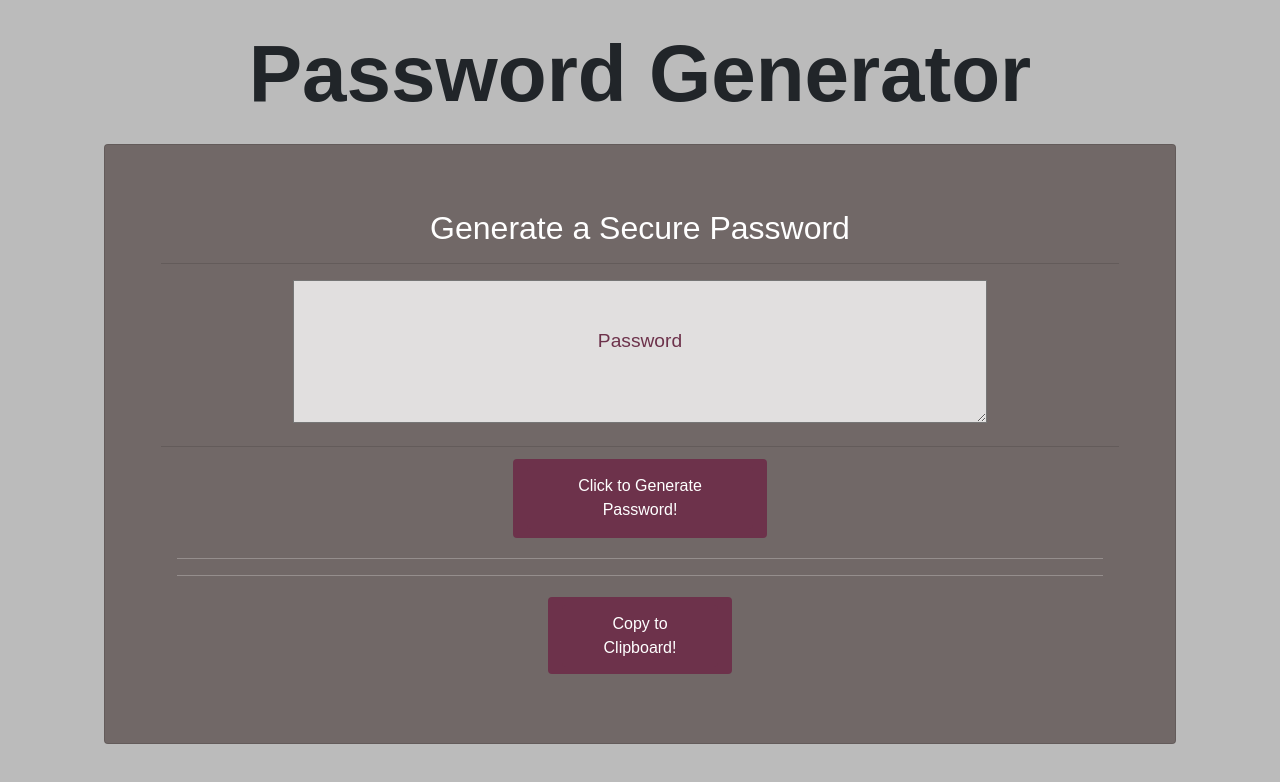
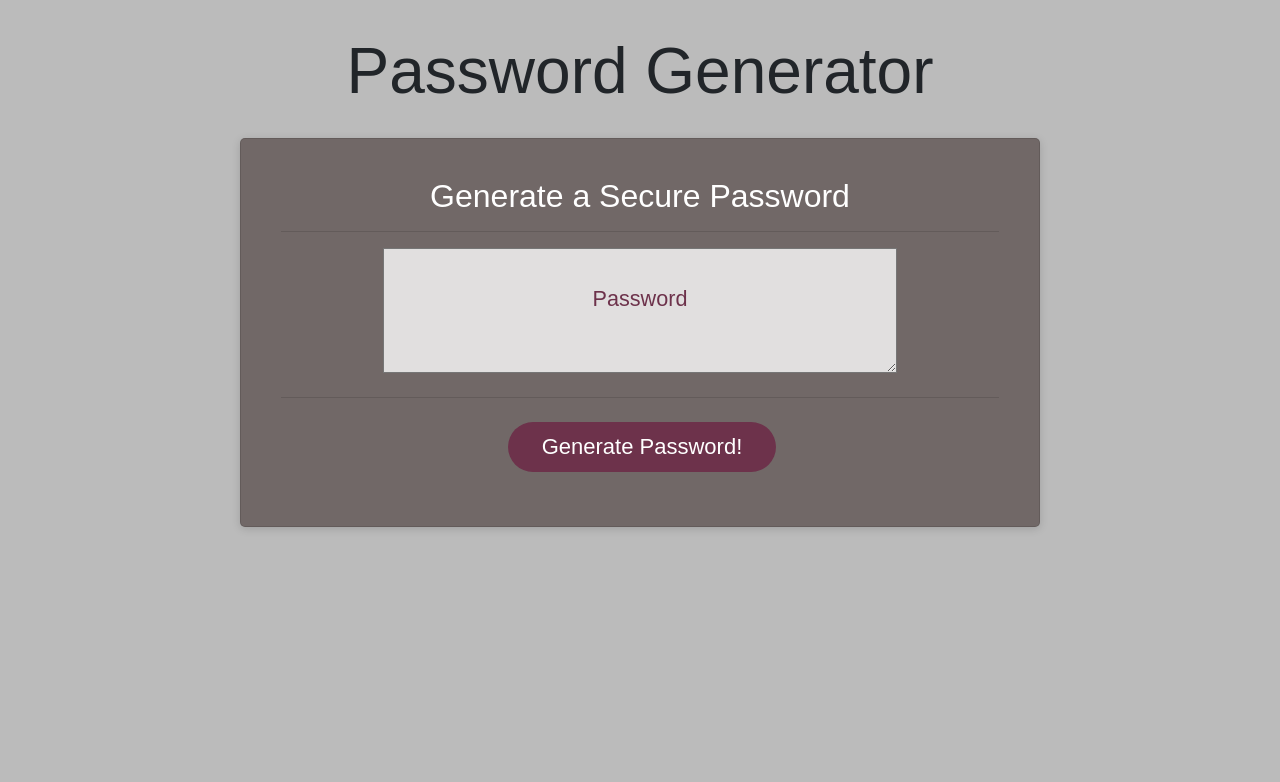
Before and after one commit to ssharp0/password-generator, a plain HTML site: page index.html in a window 1280 px wide. Drawn offline with nearby package versions, Linux system fonts and the light colour scheme; a web font is replaced by a local one.

Commit message:
minor style updates

```diff
--- a/assets/style.css
+++ b/assets/style.css
@@ -1,32 +1,74 @@
-/* Add margin on top to give space at top of page between container */
+/* Add margin on top to give space at top of page between container - essentially header section */
 
 .jumbotron {
- margin-top: 2%;
+ margin-top: 1%;
+ padding: 20px;
 }
 
-.display-1 {
- font-weight: bold;
+/* Body styling - using google fonts for font */
+
+body {
+ font-family: 'Blinker', sans-serif;
+ background-color: rgba(8, 8, 8, 0.274);
+ margin: 0;
+ padding: 0;
 }
 
-/* https://coolors.co/000f08-1c3738-4d4847-f4fff8-8baaad */
-
-body {
- font-family: Arial, Helvetica, sans-serif;
- background-color: rgba(8, 8, 8, 0.274);
- font-family: 'Blinker', sans-serif;
-}
+/* Styling for the card section  */
 
 .card {
  background-color: #716867;
- color: white;
- padding: 5%;
- margin: 2%;
+ border-radius: 5px;
+ border-width: 1px;
+ box-shadow: rgba(0, 0, 0, 0.15) 0px 2px 8px 0px;
+ color: hsl(206, 17%, 28%);
+ font-size: 18px;
+ margin: 0 auto;
+ max-width: 800px;
+ padding: 30px 40px;
 }
 
 .card-header {
  color: white;
  background-color: #716867;
 }
+
+.card-body {
+ min-height: 100px;
+}
+
+.card-footer {
+ background-color: #716867;
+ text-align: center;
+}
+
+/* styling for the button (generate password) */
+
+.btn {
+ border: none;
+ background-color: rgb(109, 50, 75);
+ border-radius: 25px;
+ box-shadow: rgba(0, 0, 0, 0.1) 0px 1px 6px 0px rgba(0, 0, 0, 0.2) 0px 1px 1px 0px;
+ color: hsl(0, 0%, 100%);
+ display: inline-block;
+ font-size: 22px;
+ line-height: 22px;
+ margin: 16px 16px 16px 20px;
+ padding: 14px 34px;
+ text-align: center;
+ cursor: pointer;
+}
+
+button[disabled] {
+ cursor: default;
+ background: #c0c7cf;
+}
+
+.float-right {
+ float: right;
+}
+
+/* Styling for the password section (text area where password is generated */
 
 #password {
  text-align: center;
@@ -41,15 +83,7 @@ body {
  font-size: larger;
 }
 
-.card-footer {
- background-color: #716867;
-}
-
-.btn {
- background-color: rgb(109, 50, 75);
- color: white;
- margin: 0.5%;
-}
+/* Media query to help with sizing across devices as needed for the button */
 
 @media (max-width: 690px) {
  .btn {
--- a/index.html
+++ b/index.html
@@ -21,7 +21,7 @@
 
  <!-- Page Start/Heading -->
  <div class="jumbotron text-center">
-  <h1 class="display-1">Password Generator</h1>
+  <h1 class="display-3">Password Generator</h1>
  </div>
 
  <!-- Container Start -->
@@ -51,21 +51,8 @@
 
    <!-- Card Footer -->
    <div class="card-footer">
-
-    <!-- Div for Buttons-->
-    <div class="btn">
      <!-- Generate Password Button -->
-     <button type="button" class="btn" id="generateBtn">Click to Generate Password!</button>
-    </div>
-
-    <hr>
-    <hr>
-
-    <div class="btn">
-     <!-- Copy to Clipboard Button -->
-     <button type="button" class="btn" id="copyClip">Copy to Clipboard!</button>
-    </div>
-
+     <button type="button" class="btn" id="generateBtn">Generate Password!</button>
    </div>
 
   </div>
@@ -79,7 +66,7 @@
   integrity="sha384-U1DAWAznBHeqEIlVSCgzq+c9gqGAJn5c/t99JyeKa9xxaYpSvHU5awsuZVVFIhvj" crossorigin="anonymous"></script>
 
  <!-- link to Javascript -->
- <link rel="stylesheet" href="./script.js">
+ <script src="./script.js"></script>
 
 </body>
 </html>
```
